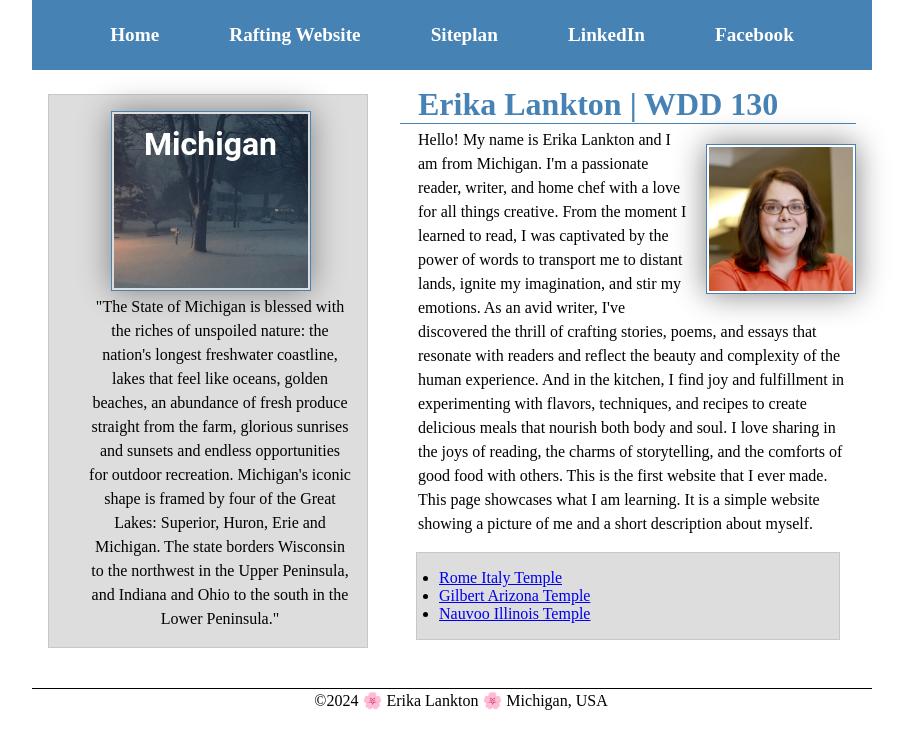
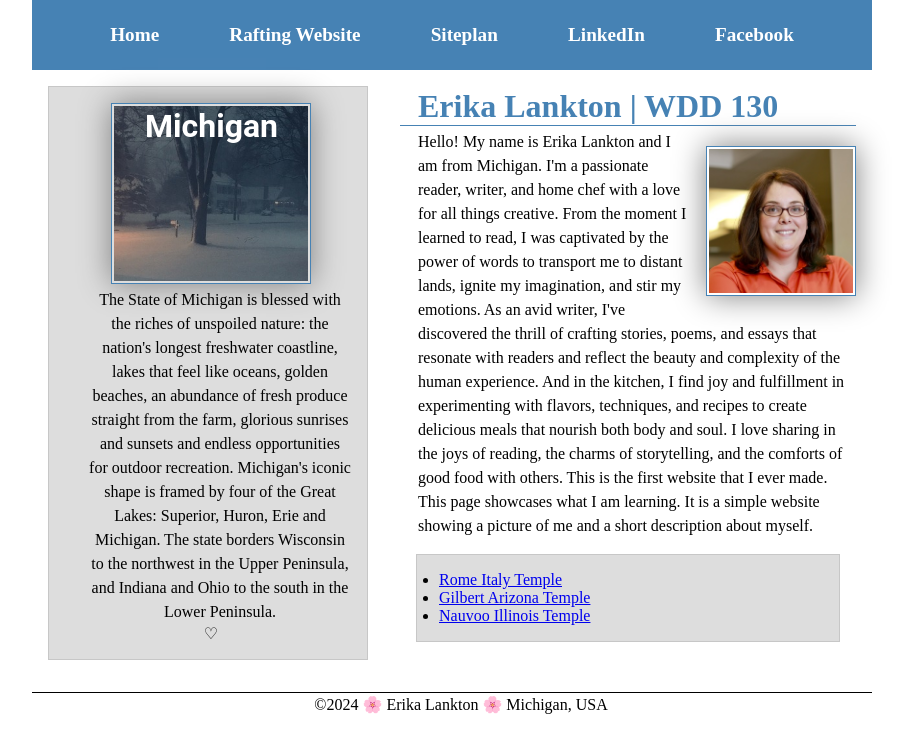
Before and after one commit to lanktone/wdd130, a plain HTML site: page index.html in a window 1280 px wide. Shown: the whole page, without its empty margins (188-1095 px from the left). Drawn offline with Linux system fonts and the light colour scheme.

Commit message:
Changes to be committed: modified:   index.html modified:   styles/styles.css

```diff
--- a/index.html
+++ b/index.html
@@ -46,7 +46,12 @@
         <aside class="box">
             <h2>Michigan</h2>
             <img src="images/michigan.jpg" alt="Michigan winter night image">
-            <p>"The State of Michigan is blessed with the riches of unspoiled nature: the nation's longest freshwater coastline, lakes that feel like oceans, golden beaches, an abundance of fresh produce straight from the farm, glorious sunrises and sunsets and endless opportunities for outdoor recreation. Michigan's iconic shape is framed by four of the Great Lakes: Superior, Huron, Erie and Michigan. The state borders Wisconsin to the northwest in the Upper Peninsula, and Indiana and Ohio to the south in the Lower Peninsula."</p>
+            <p>The State of Michigan is blessed with the riches of unspoiled nature: the nation's longest freshwater coastline,
+                 lakes that feel like oceans, golden beaches, an abundance of fresh produce straight from the farm, glorious sunrises
+                 and sunsets and endless opportunities for outdoor recreation. Michigan's iconic shape is framed by four of the Great Lakes:
+                 Superior, Huron, Erie and Michigan. The state borders Wisconsin to the northwest in the Upper Peninsula, and Indiana and
+                 Ohio to the south in the Lower Peninsula. </p>
+                 <span class="heart">♡</span>
         </aside>
     </div>
         <footer>
--- a/styles/main.css
+++ b/styles/main.css
@@ -102,3 +102,8 @@ footer {
     color: #000;
     padding-left: 22px;
 }
+
+.heart {
+    color: red;
+    font-weight: bolder;
+}
--- a/styles/styles.css
+++ b/styles/styles.css
@@ -93,8 +93,8 @@ aside h2 {
     padding: 0;
     font-family: Roboto;
     position: absolute;
-    top: 30px;
-    left: 95px;
+    top: 20px;
+    left: 96px;
     justify-self: center;
     z-index: 1;
 }
```
